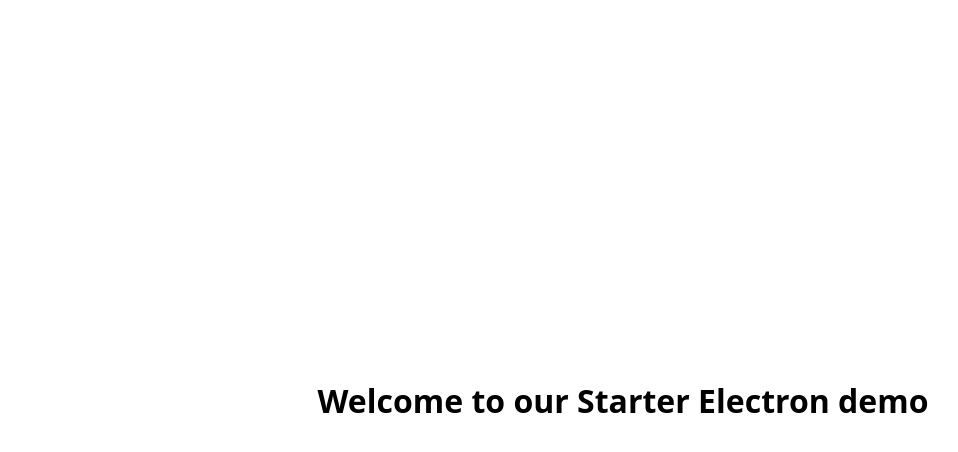
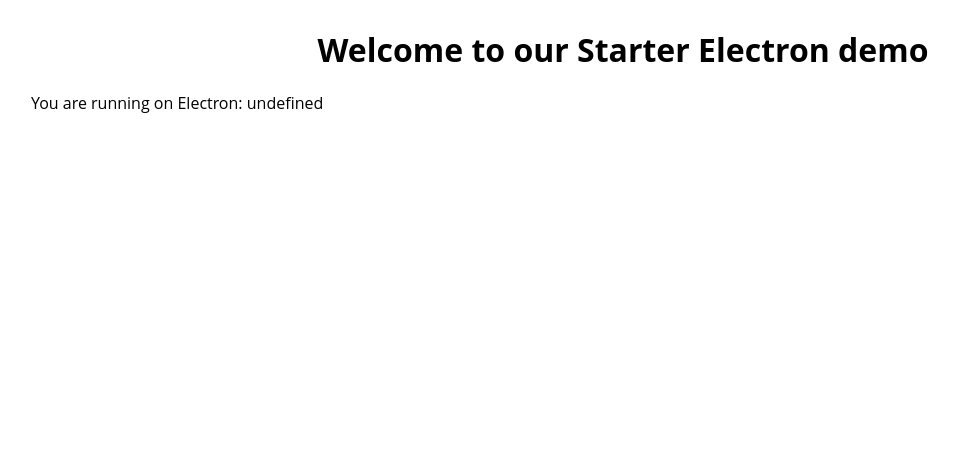
Before and after one commit to barbietunnie/hello-electron, an Electron app: page index.html in a window 1280 px wide. Shown: the whole page, without its empty margins (17-975 px from the left). Drawn offline with Linux system fonts and the light colour scheme.

Commit message:
Load additional scripts

```diff
--- a/index.html
+++ b/index.html
@@ -5,5 +5,11 @@
 </head>
 <body>
     <h1>Welcome to our Starter Electron demo</h1>
+    <p>You are running on Electron: <span id="version"></span></p>
+
+    <script>
+        // using the script's 'src' attribute also works, but this is better
+        require('./renderer.js');
+    </script>
 </body>
 </html>
--- /dev/null
+++ b/renderer.js
@@ -0,0 +1,4 @@
+const versionEl = document.querySelector('#version');
+versionEl.innerText = process.versions.electron;
+
+console.log(process.versions);
--- a/styles.css
+++ b/styles.css
@@ -1,8 +1,12 @@
 body {
+    font-family: 'Open Sans', 'Helvetica', 'sans-serif';
+    padding: 20px 40px;
+}
+
+h1 {
     display: flex;
     align-items: center;
     justify-content: center;
 
-    font-family: 'Open Sans', 'Helvetica', 'sans-serif';
     text-align: center;
 }
```
